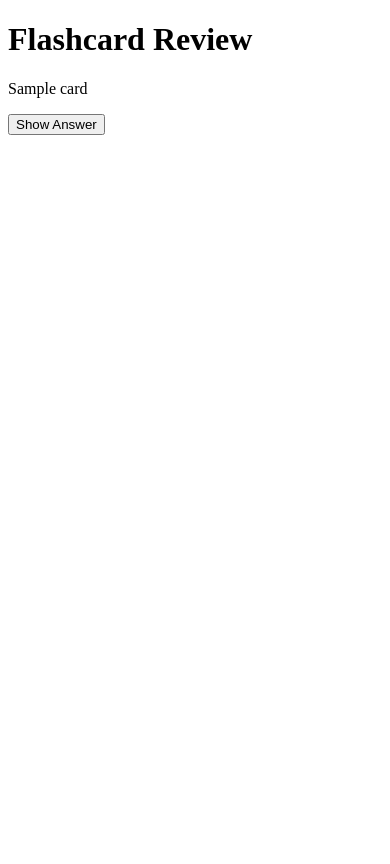
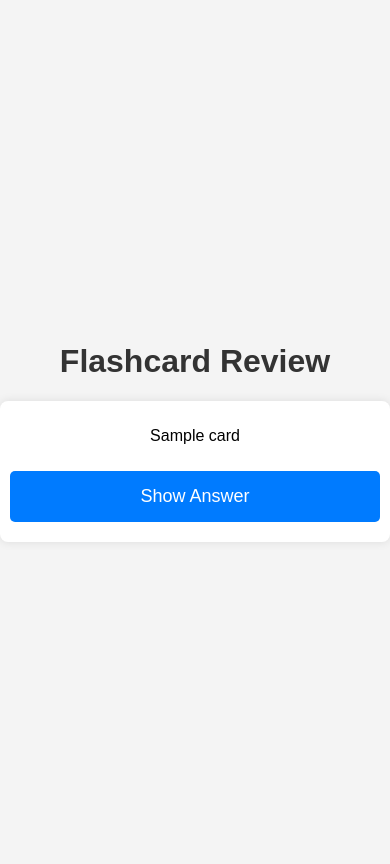
Before and after one commit to sibambaspec/jj, a Flask app: page /review in a window 390 px wide. Before the commit the page ends 135 px from the top, so only its background shows below. Run offline with Flask 3, Linux system fonts and the light colour scheme; tables that the repository leaves empty hold one stand-in row (values such as "Sample post").

Commit message:
Update index.html

```diff
--- a/templates/index.html
+++ b/templates/index.html
@@ -4,6 +4,58 @@
     <meta charset="UTF-8">
     <meta name="viewport" content="width=device-width, initial-scale=1.0">
     <title>Flashcard Review</title>
+    <style>
+        body {
+            font-family: Arial, sans-serif;
+            margin: 0;
+            padding: 0;
+            display: flex;
+            flex-direction: column;
+            align-items: center;
+            justify-content: center;
+            height: 100vh;
+            background-color: #f4f4f4;
+        }
+        h1 {
+            color: #333;
+        }
+        #flashcard {
+            background: #fff;
+            padding: 20px;
+            border-radius: 8px;
+            box-shadow: 0 0 10px rgba(0, 0, 0, 0.1);
+            width: 90%;
+            max-width: 600px;
+            text-align: center;
+        }
+        button {
+            background: #007bff;
+            color: #fff;
+            border: none;
+            padding: 10px 20px;
+            margin: 10px 0;
+            border-radius: 5px;
+            cursor: pointer;
+            font-size: 16px;
+        }
+        button:hover {
+            background: #0056b3;
+        }
+        @media (max-width: 600px) {
+            body {
+                padding: 10px;
+            }
+            #flashcard {
+                width: 100%;
+                padding: 10px;
+            }
+            button {
+                width: 100%;
+                padding: 15px;
+                font-size: 18px;
+            }
+        }
+    </style>
 </head>
 <body>
     <h1>Flashcard Review</h1>
```
